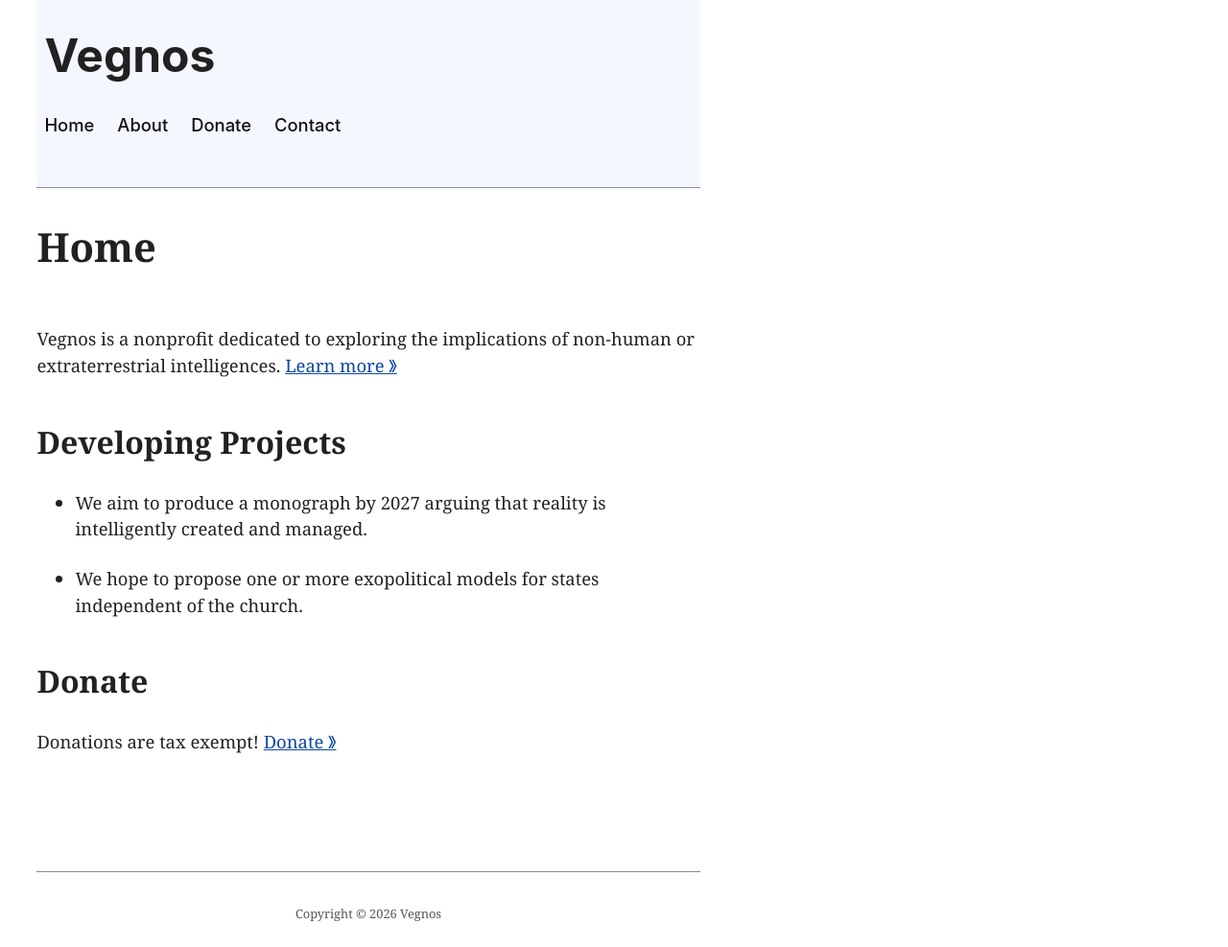
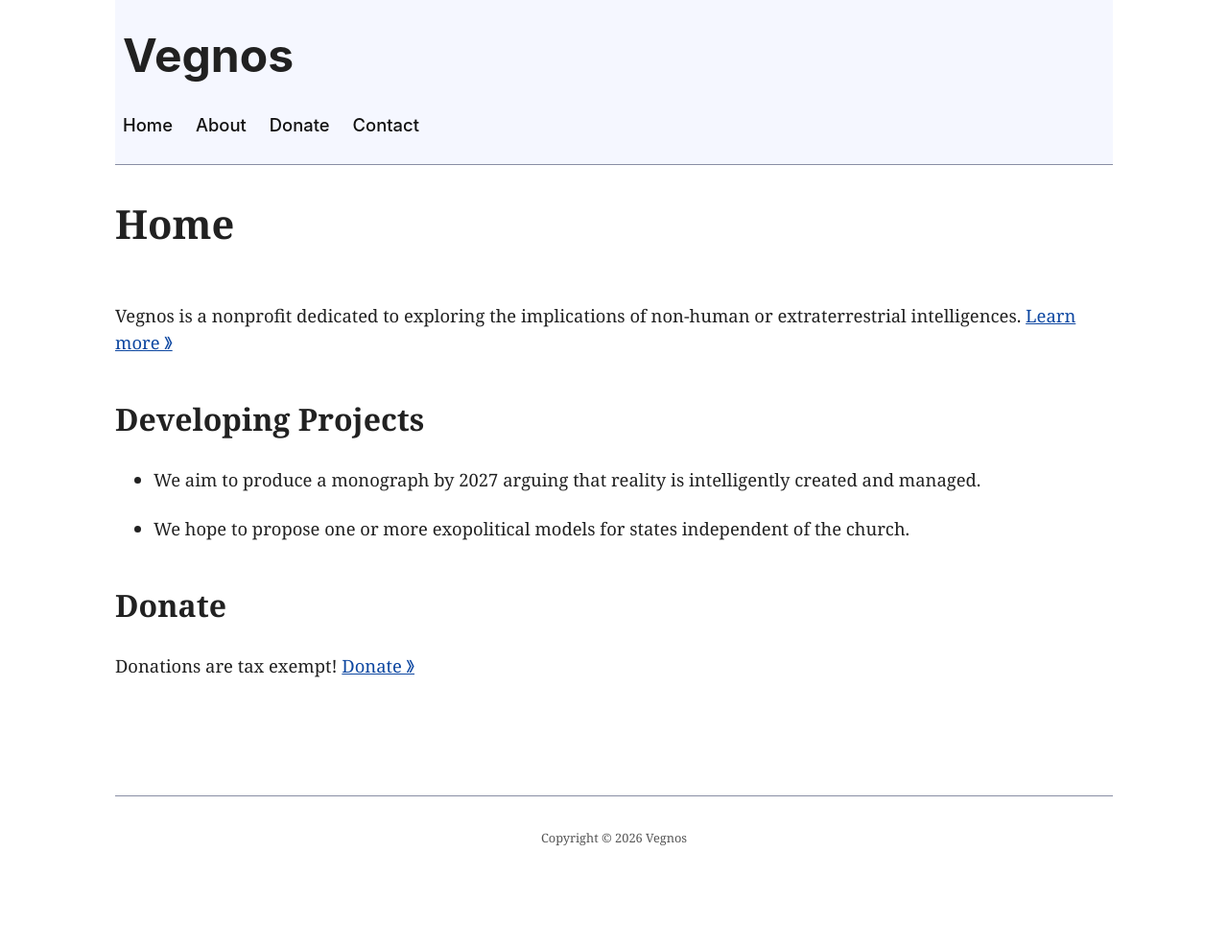
Before and after one commit to jklmnop10/vegnos, a Jekyll site: the page built from index.md, in a window 1280 px wide. Shown: the whole page at 96% size. Built offline with Jekyll 4.4.1, drawn with Linux system fonts in a browser that asks for light colours; after the commit the page ends 907 px from its top, so only the background shows below that.

Commit message:
Update stylesheet.css

```diff
--- a/assets/css/stylesheet.css
+++ b/assets/css/stylesheet.css
@@ -79,7 +79,7 @@ a:hover {
     margin-bottom: 1rem;
 	background-color: var(--accent-bg);
     border-bottom: var(--border-width) solid var(--border);
-    padding: 0 0.5rem 2rem 0.5rem;
+    padding: 0 0.5rem 0.5rem 0.5rem;
 }
 
 .site-header nav ul {
@@ -115,12 +115,12 @@ footer small {
 /* =========================
    Responsive Layout
 ========================= */
-@media (min-width: 768px) {
+/*@media (min-width: 768px) {
     body {
         max-width: 60%;
         margin: 0 auto;
     }
-}
+}*/
 
 
 
```
